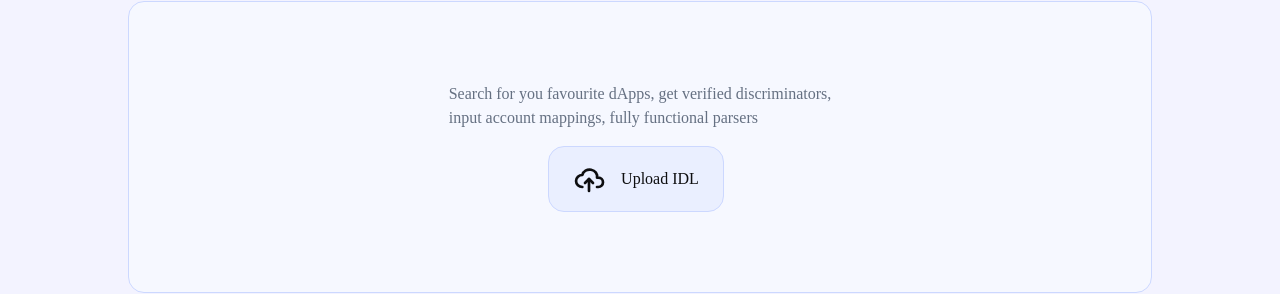
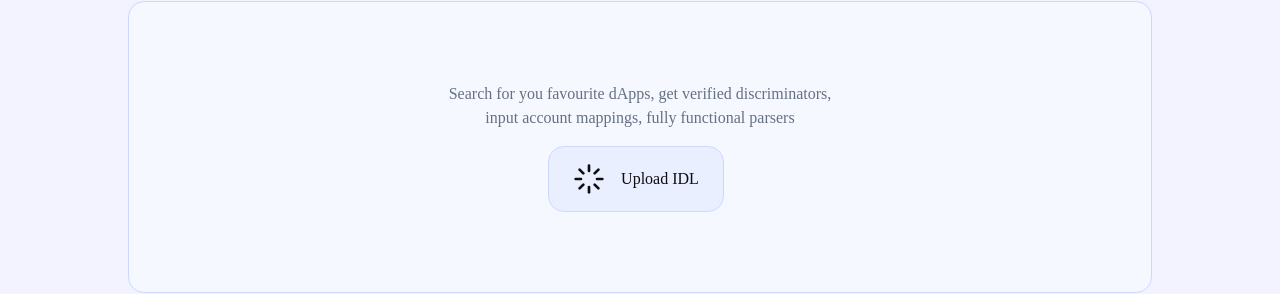
Before and after one commit to Topledger/discrimin8r, a Next.js app: page /home in a window 1280 px wide. Shown: the part 168-462 px from the top of the page. Built offline with nearby package versions, Linux system fonts and the light colour scheme; a web font is replaced by a local one.

Commit message:
adds loader

```diff
--- a/pages/home.js
+++ b/pages/home.js
@@ -1,14 +1,10 @@
-import Head from "next/head";
-import Image from "next/image";
-import Footer from "../components/footer";
-import { FiCheck, FiChevronRight, FiLoader } from "react-fi";
 import { useState } from "react";
 import Modal from "../components/modal";
 import {} from "react-code-blocks/dist";
 import Page from "../components/Page";
 import CodeBlock from "../components/CodeBlock";
 
-const UploadButton = ({ onChange }) => (
+const UploadButton = ({ onChange, isLoading }) => (
     <div className="">
         <input
             id="idl-file"
@@ -22,8 +18,28 @@ const UploadButton = ({ onChange }) => (
             htmlFor="idl-file"
             className="mr-2 text-ltp cursor-pointer flex items-center gap-4 bg-[#EAEFFF] border border-[#CCD8FF] rounded-lg p-4 px-6"
         >
+            {isLoading ? (
                 <svg
-                class="h-8 w-8 text-red-500"
+                    className="h-8 w-8 text-red-500"
+                    viewBox="0 0 24 24"
+                    fill="none"
+                    stroke="currentColor"
+                    stroke-width="2"
+                    stroke-linecap="round"
+                    stroke-linejoin="round"
+                >
+                    <line x1="12" y1="2" x2="12" y2="6" />
+                    <line x1="12" y1="18" x2="12" y2="22" />
+                    <line x1="4.93" y1="4.93" x2="7.76" y2="7.76" />
+                    <line x1="16.24" y1="16.24" x2="19.07" y2="19.07" />
+                    <line x1="2" y1="12" x2="6" y2="12" />
+                    <line x1="18" y1="12" x2="22" y2="12" />
+                    <line x1="4.93" y1="19.07" x2="7.76" y2="16.24" />
+                    <line x1="16.24" y1="7.76" x2="19.07" y2="4.93" />
+                </svg>
+            ) : (
+                <svg
+                    className="h-8 w-8 text-red-500"
                     width="24"
                     height="24"
                     viewBox="0 0 24 24"
@@ -38,45 +54,39 @@ const UploadButton = ({ onChange }) => (
                     <polyline points="9 15 12 12 15 15" />
                     <line x1="12" y1="12" x2="12" y2="21" />
                 </svg>
+            )}
             Upload IDL
         </label>
     </div>
 );
 
-const UploadForm = ({ onSubmit, onChange }) => {
+const UploadForm = ({ onChange, isLoading }) => {
     return (
-        <form
-            onSubmit={onSubmit}
-            className="flex flex-col items-center border border-[#CCD8FF] p-10 py-20 w-full bg-[#F6F8FF] rounded-lg gap-4"
-        >
-            <div className="grow text-[#657082]">
+        <form className="flex flex-col items-center border border-[#CCD8FF] p-10 py-20 w-full bg-[#F6F8FF] rounded-lg gap-4">
+            <div className="grow text-[#657082] text-center">
                 Search for you favourite dApps, get verified discriminators,{" "}
                 <br />
                 input account mappings, fully functional parsers
             </div>
-            <UploadButton onChange={onChange} />
+            <UploadButton onChange={onChange} isLoading={isLoading} />
         </form>
     );
 };
 
 export default function Home(props) {
     const [modalConfig, setModalConfig] = useState({ show: false });
-    const [dappDetailsInProgress, setDappDetailsInProgress] = useState(false);
+    const [dappDetailsInProgress, setDappDetailsInProgress] = useState(true);
     const [dappDetails, setDappDetails] = useState(null);
     const [verified, setVerified] = useState(false);
-
-    function sleep(time) {
-        return new Promise((resolve) => setTimeout(resolve, time));
-    }
 
     const onMediaFileChange = async (event) => {
         setVerified(false);
         let files = event.target.files;
         let file = files[0];
         const reader = new FileReader();
-
         reader.onload = async function (e) {
             try {
+                setDappDetailsInProgress(true);
                 const json = JSON.parse(e.target.result);
                 const options = {
                     method: "POST",
@@ -86,36 +96,12 @@ export default function Home(props) {
                 let response = await fetch("/api/parse-idl", options);
                 let body = await response.json();
                 setDappDetails(body);
+                setDappDetailsInProgress(false);
             } catch (error) {
                 console.log("error", error);
             }
         };
         reader.readAsText(file);
-    };
-
-    const handleSubmit = async (event) => {
-        setVerified(false);
-        event.preventDefault();
-        if (dappDetailsInProgress) {
-            return;
-        }
-
-        setDappDetailsInProgress(true);
-        await sleep(1500);
-
-        let elem = document.getElementById("dapp-address");
-        let dappAddress = elem.value;
-
-        const options = {
-            method: "POST",
-            headers: { "Content-Type": "application/json" },
-            body: JSON.stringify({ dapp_address: dappAddress }),
-        };
-        let response = await fetch("/api/fetch-parser", options);
-        let body = await response.json();
-        setDappDetails(body);
-        setDappDetailsInProgress(false);
-        setVerified(true);
     };
 
     return (
@@ -124,7 +110,7 @@ export default function Home(props) {
                 <div className="flex flex-col min-w-full items-center px-32 mt-20">
                     <UploadForm
                         onChange={onMediaFileChange}
-                        onSubmit={handleSubmit}
+                        isLoading={dappDetailsInProgress}
                     />
 
                     {!!dappDetails &&
```
Lines whose indentation alone changed are shown as unchanged.
